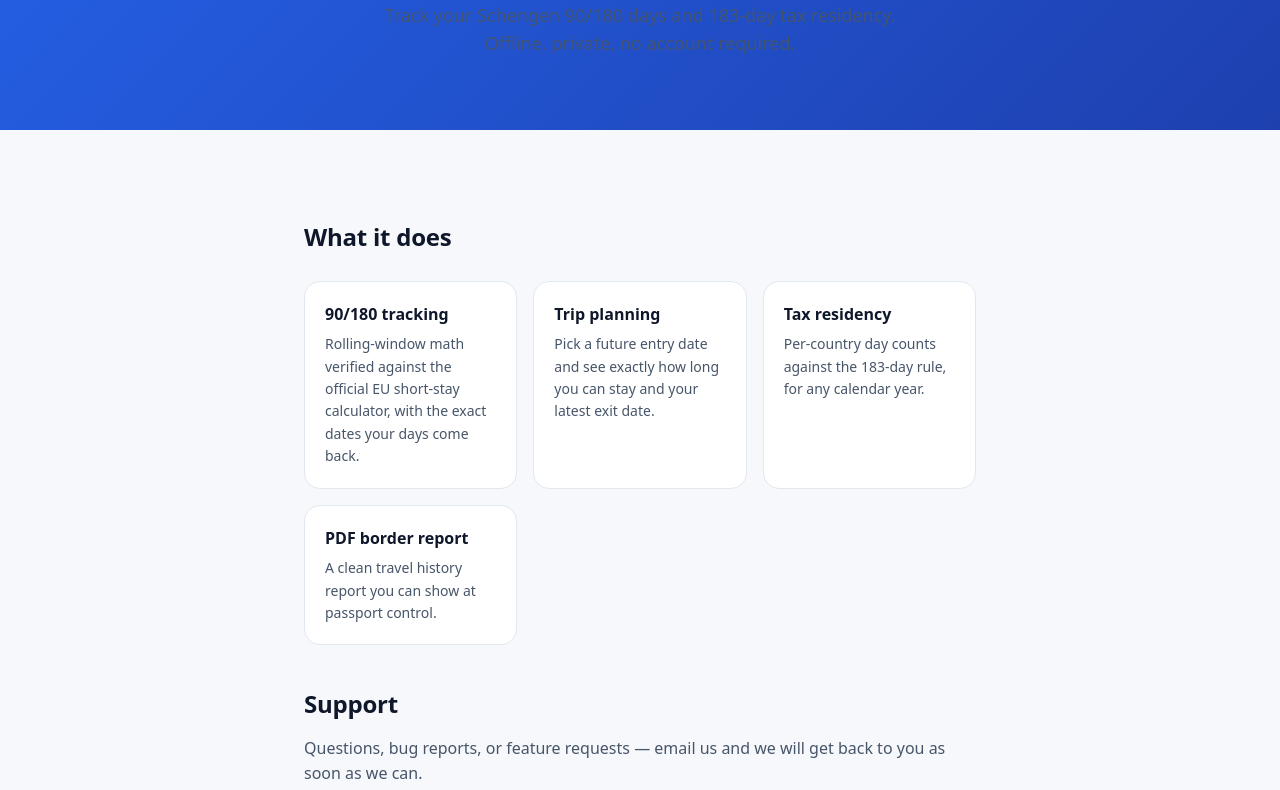
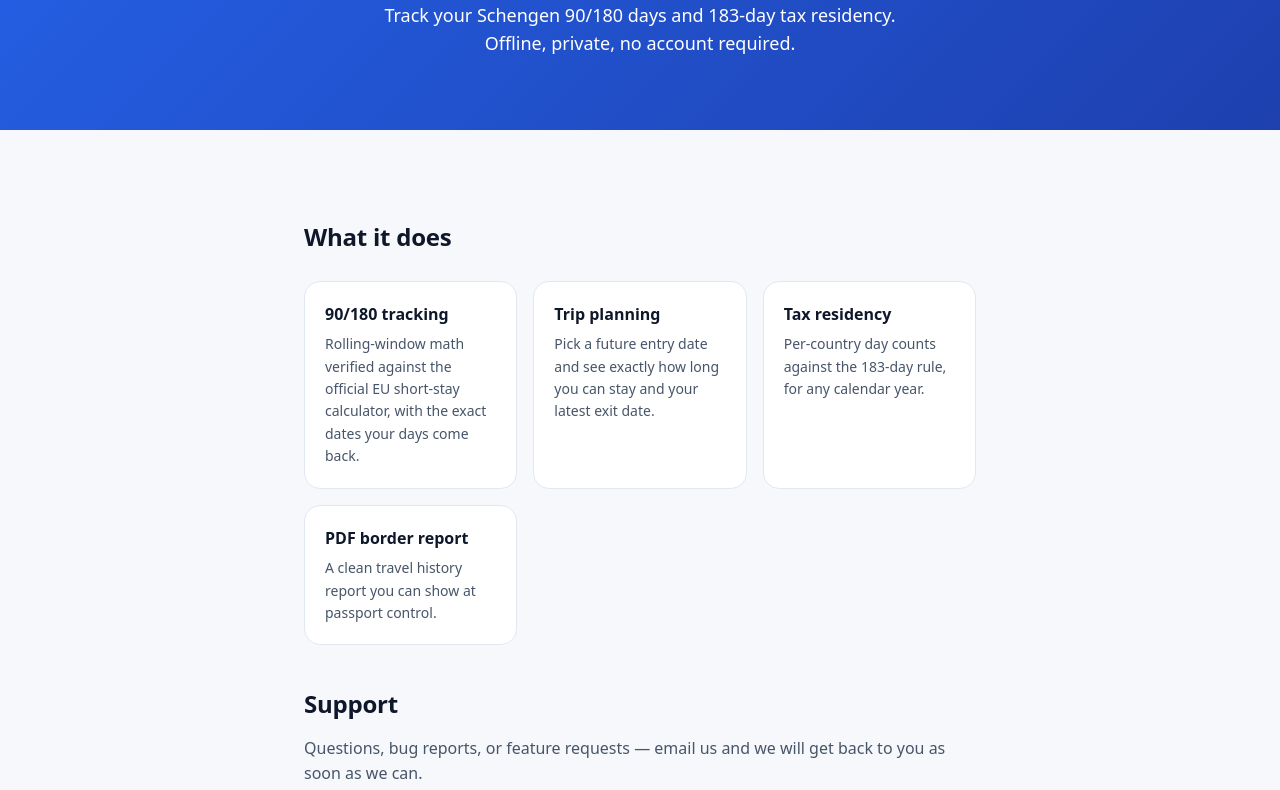
Before and after one commit to sameterkanboz/borderdays, a plain HTML site: page index.html in a window 1280 px wide. Shown: the part 271-1061 px from the top of the page. Drawn offline with Linux system fonts and the light colour scheme.

Commit message:
fix: hero subtitle contrast (#1)
Co-authored-by: Claude Fable 5 <noreply@anthropic.com>

```diff
--- a/index.html
+++ b/index.html
@@ -16,7 +16,7 @@ body{font-family:system-ui,-apple-system,sans-serif;background:var(--bg);color:v
 .hero{background:linear-gradient(135deg,var(--primary),var(--primary-deep));color:#fff;padding:72px 24px;text-align:center}
 .hero img{width:96px;height:96px;border-radius:22px;margin-bottom:20px}
 .hero h1{font-size:40px;letter-spacing:-.02em;margin-bottom:12px}
-.hero p{font-size:18px;opacity:.9;max-width:560px;margin:0 auto}
+.hero p{font-size:18px;color:#fff;font-weight:500;max-width:560px;margin:0 auto}
 main{max-width:720px;margin:0 auto;padding:48px 24px}
 h2{font-size:24px;letter-spacing:-.01em;margin:40px 0 12px}
 p{color:var(--ink2);margin-bottom:12px}
```
